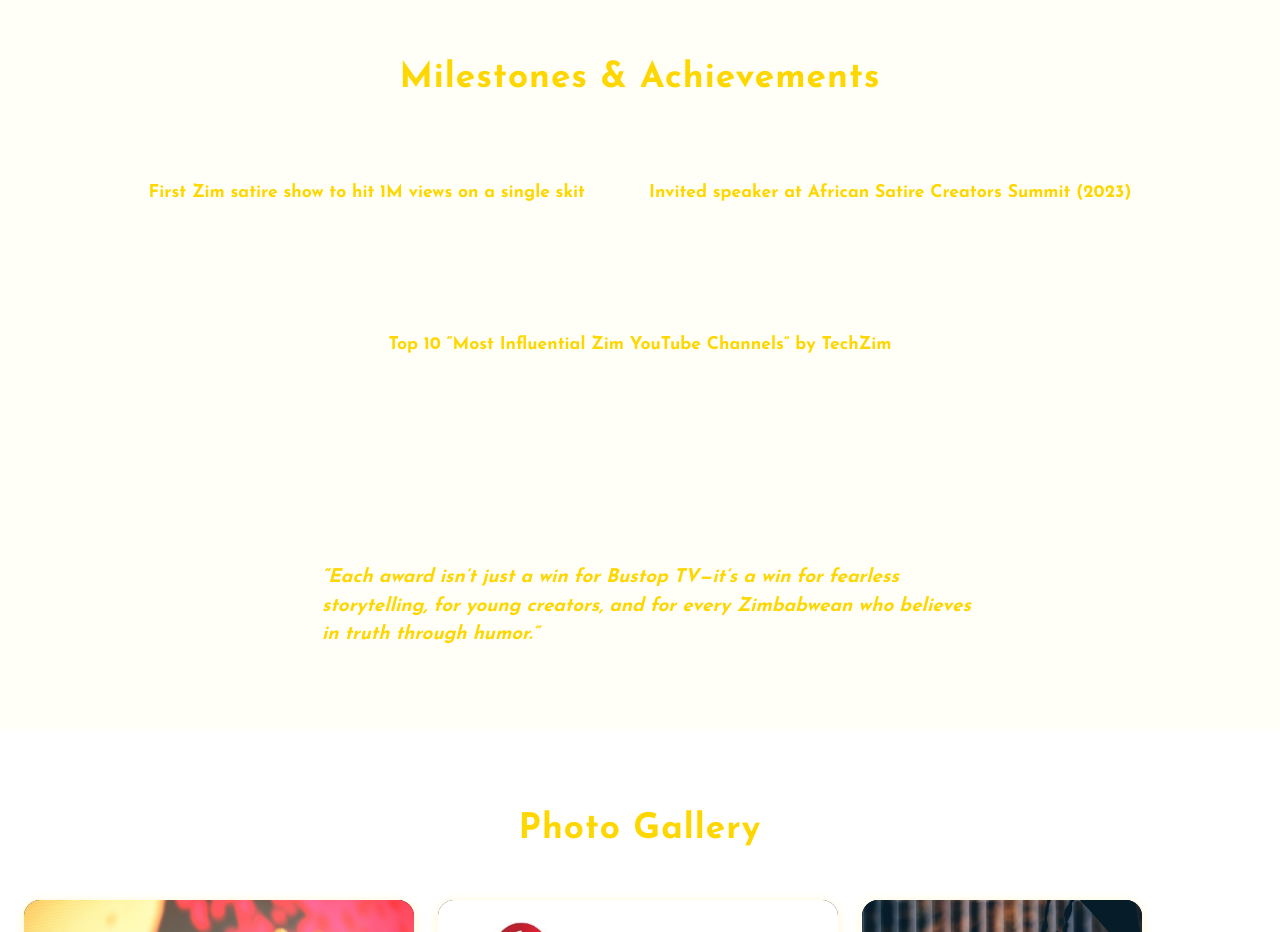
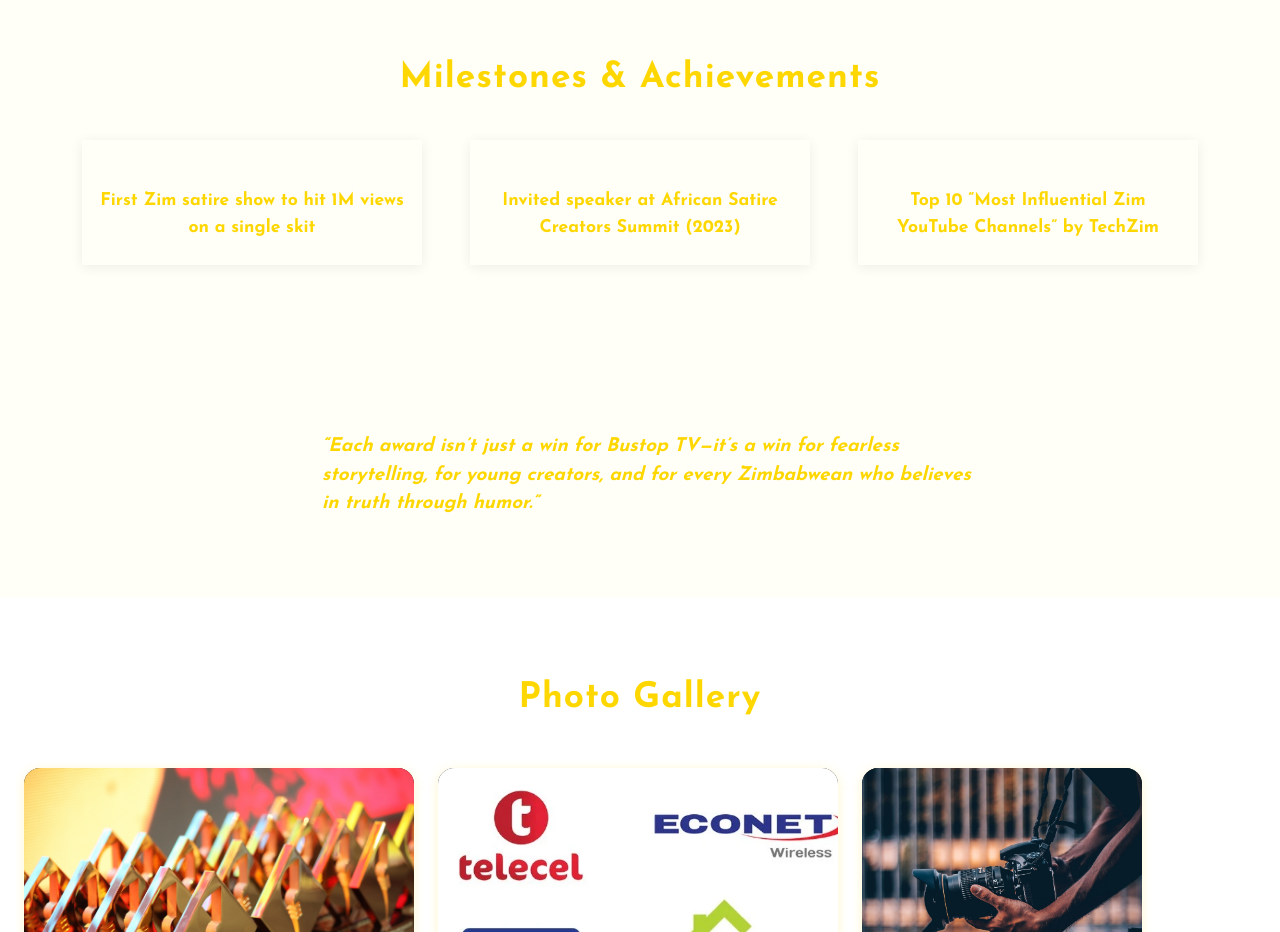
Before and after one commit to lyle-bongani/bustp, a Next.js app: page /awards in a window 1280 px wide. Shown: the part 1760-2692 px from the top of the page. Built offline with nearby package versions, Linux system fonts and the light colour scheme; some icons are missing.

Commit message:
trail commit

```diff
--- a/src/app/about/components/MeetTheTeam.tsx
+++ b/src/app/about/components/MeetTheTeam.tsx
@@ -1,6 +1,5 @@
 import Box from '@mui/material/Box';
 import Typography from '@mui/material/Typography';
-import Grid from '@mui/material/Grid';
 import Card from '@mui/material/Card';
 import CardContent from '@mui/material/CardContent';
 import Avatar from '@mui/material/Avatar';
@@ -18,9 +17,9 @@ export default function MeetTheTeam() {
             <Typography variant="h2" sx={{ fontFamily: 'Josefin Sans', fontWeight: 700, fontSize: { xs: '2rem', md: '2.2rem' }, color: '#E30613', mb: 4, textAlign: 'center' }}>
                 Meet the Team
             </Typography>
-            <Grid container spacing={4} justifyContent="center">
+            <Box sx={{ display: 'flex', flexWrap: 'wrap', justifyContent: 'center', gap: 4 }}>
                 {team.map((member, idx) => (
-                    <Grid item xs={12} sm={6} md={3} key={idx}>
+                    <Box key={idx} sx={{ flex: { xs: '1 1 100%', sm: '1 1 45%', md: '1 1 22%' }, minWidth: 220, maxWidth: 320, m: 1 }}>
                         <Card sx={{ borderRadius: 3, boxShadow: '0 2px 12px rgba(0,0,0,0.04)', p: 2, display: 'flex', flexDirection: 'column', alignItems: 'center' }}>
                             <Avatar src={member.img} alt={member.name} sx={{ width: 80, height: 80, mb: 2 }} />
                             <CardContent sx={{ textAlign: 'center' }}>
@@ -29,9 +28,9 @@ export default function MeetTheTeam() {
                                 <Typography sx={{ fontFamily: 'Josefin Sans', color: '#222', fontSize: '0.98rem' }}>{member.bio}</Typography>
                             </CardContent>
                         </Card>
-                    </Grid>
+                    </Box>
                 ))}
-            </Grid>
+            </Box>
         </Box>
     );
 }
--- a/src/app/about/components/WhatWeDo.tsx
+++ b/src/app/about/components/WhatWeDo.tsx
@@ -1,6 +1,5 @@
 import Box from '@mui/material/Box';
 import Typography from '@mui/material/Typography';
-import Grid from '@mui/material/Grid';
 import Card from '@mui/material/Card';
 import CardContent from '@mui/material/CardContent';
 import MovieIcon from '@mui/icons-material/Movie';
@@ -32,9 +31,9 @@ export default function WhatWeDo() {
             <Typography sx={{ fontFamily: 'Josefin Sans', fontSize: '1.12rem', color: '#222', mb: 4, maxWidth: 700, mx: 'auto', textAlign: 'center' }}>
                 We create content that entertains, educates, and provokes thought—using humor to break barriers and spark conversations. Our work blends satire, documentary, and real-life stories to reflect the Zimbabwean experience.
             </Typography>
-            <Grid container spacing={3} justifyContent="center">
+            <Box sx={{ display: 'flex', flexWrap: 'wrap', justifyContent: 'center', gap: 4 }}>
                 {items.map((item, idx) => (
-                    <Grid item xs={12} sm={6} md={3} key={idx}>
+                    <Box key={idx} sx={{ flex: { xs: '1 1 100%', sm: '1 1 45%', md: '1 1 22%' }, minWidth: 220, maxWidth: 320, m: 1 }}>
                         <Card sx={{ borderRadius: 3, boxShadow: '0 2px 12px rgba(0,0,0,0.04)', p: 1, height: '100%', display: 'flex', flexDirection: 'column', alignItems: 'center', justifyContent: 'center' }}>
                             <CardContent sx={{ display: 'flex', flexDirection: 'column', alignItems: 'center', gap: 1 }}>
                                 {item.icon}
@@ -42,9 +41,9 @@ export default function WhatWeDo() {
                                 <Typography sx={{ fontFamily: 'Josefin Sans', fontSize: '0.98rem', color: '#222', textAlign: 'center' }}>{item.desc}</Typography>
                             </CardContent>
                         </Card>
-                    </Grid>
+                    </Box>
                 ))}
-            </Grid>
+            </Box>
             <Typography sx={{ fontFamily: 'Josefin Sans', fontSize: '1.08rem', color: '#444', mt: 4, textAlign: 'center', maxWidth: 700, mx: 'auto' }}>
                 Whether it’s a viral skit or a powerful interview, Bustop TV’s content inspires laughter, dialogue, and change across generations.
             </Typography>
--- a/src/app/awards/components/Milestones.tsx
+++ b/src/app/awards/components/Milestones.tsx
@@ -1,6 +1,5 @@
 import Box from '@mui/material/Box';
 import Typography from '@mui/material/Typography';
-import Grid from '@mui/material/Grid';
 import CheckCircleIcon from '@mui/icons-material/CheckCircle';
 import EmojiEmotionsIcon from '@mui/icons-material/EmojiEmotions';
 import TrendingUpIcon from '@mui/icons-material/TrendingUp';
@@ -17,16 +16,16 @@ export default function Milestones() {
             <Typography variant="h2" sx={{ fontFamily: 'Josefin Sans', fontWeight: 900, fontSize: { xs: '2rem', md: '2.2rem' }, color: '#FFD700', mb: 4, textAlign: 'center', letterSpacing: 1 }}>
                 Milestones & Achievements
             </Typography>
-            <Grid container spacing={4} justifyContent="center">
+            <Box sx={{ display: 'flex', flexWrap: 'wrap', justifyContent: 'center', gap: 4 }}>
                 {milestones.map((m, idx) => (
-                    <Grid item xs={12} sm={6} md={4} key={idx}>
-                        <Box sx={{ display: 'flex', flexDirection: 'column', alignItems: 'center', p: 2, borderRadius: 0, background: 'none', color: '#222', minHeight: 120 }}>
+                    <Box key={idx} sx={{ flex: { xs: '1 1 100%', sm: '1 1 45%', md: '1 1 28%' }, minWidth: 220, maxWidth: 340, m: 1 }}>
+                        <Box sx={{ display: 'flex', flexDirection: 'column', alignItems: 'center', p: 2, borderRadius: 0, background: 'none', color: '#222', minHeight: 120, boxShadow: '0 2px 12px rgba(0,0,0,0.07)' }}>
                             {m.icon}
                             <Typography sx={{ fontFamily: 'Josefin Sans', fontWeight: 700, color: '#FFD700', fontSize: '1.1rem', mt: 2, mb: 1, textAlign: 'center' }}>{m.label}</Typography>
                         </Box>
-                    </Grid>
+                    </Box>
                 ))}
-            </Grid>
+            </Box>
         </Box>
     );
 }
--- a/src/components/home/HomeNews.tsx
+++ b/src/components/home/HomeNews.tsx
@@ -1,6 +1,5 @@
 "use client";
 
-import Grid from '@mui/material/Grid';
 import Card from '@mui/material/Card';
 import Typography from '@mui/material/Typography';
 import Button from '@mui/material/Button';
@@ -48,8 +47,8 @@ export default function HomeNews() {
                         See More News
                     </Button>
                 </Box>
-                <Grid container spacing={3}>
-                    <Grid item xs={12} md={9}>
+                <Box sx={{ display: 'flex', flexWrap: 'wrap', gap: 3 }}>
+                    <Box sx={{ flex: 1, minWidth: { xs: '100%', md: '70%' } }}>
                         {news[0] && (
                             <Card sx={{ position: 'relative', borderRadius: 4, overflow: 'hidden', height: { xs: 400, md: 500 }, minHeight: 400, boxShadow: '0 4px 32px rgba(0,0,0,0.08)' }}>
                                 <Box sx={{ position: 'relative', width: '100%', height: { xs: 400, md: 500 }, minHeight: 400 }}>
@@ -72,8 +71,8 @@ export default function HomeNews() {
                                 </Box>
                             </Card>
                         )}
-                    </Grid>
-                    <Grid item xs={12} md={3}>
+                    </Box>
+                    <Box sx={{ flex: 1, minWidth: { xs: '100%', md: '30%' } }}>
                         <Box sx={{ display: 'flex', flexDirection: 'column', gap: 2, height: '100%' }}>
                             {news.slice(1, 4).map((item, idx) => (
                                 <Card key={idx} sx={{ display: 'flex', alignItems: 'center', borderRadius: 3, background: 'rgba(227,6,19,0.06)', boxShadow: '0 2px 12px rgba(0,0,0,0.06)', p: 1, minHeight: 90 }}>
@@ -97,8 +96,8 @@ export default function HomeNews() {
                                 </Card>
                             ))}
                         </Box>
-                    </Grid>
-                </Grid>
+                    </Box>
+                </Box>
             </Box>
         </section>
     );
--- a/src/components/home/HomePrograms.tsx
+++ b/src/components/home/HomePrograms.tsx
@@ -1,5 +1,4 @@
 import Link from 'next/link';
-import Grid from '@mui/material/Grid';
 import Card from '@mui/material/Card';
 import CardContent from '@mui/material/CardContent';
 import Typography from '@mui/material/Typography';
@@ -7,6 +6,7 @@ import EmojiEmotionsIcon from '@mui/icons-material/EmojiEmotions';
 import MovieIcon from '@mui/icons-material/Movie';
 import GroupsIcon from '@mui/icons-material/Groups';
 import CampaignIcon from '@mui/icons-material/Campaign';
+import Box from '@mui/material/Box';
 
 const programs = [
     {
@@ -40,9 +40,9 @@ export default function HomePrograms() {
             <Typography sx={{ fontFamily: 'Josefin Sans', fontSize: '1.15rem', color: '#222', mb: 4, maxWidth: 700, mx: 'auto' }}>
                 Explore our diverse range of programs and shows that entertain, educate, and inspire audiences across Zimbabwe and beyond.
             </Typography>
-            <Grid container spacing={3} justifyContent="center" sx={{ mb: 4 }}>
+            <Box sx={{ display: 'flex', flexWrap: 'wrap', justifyContent: 'center', gap: 4, mb: 4 }}>
                 {programs.map((prog, idx) => (
-                    <Grid item xs={12} sm={6} md={3} key={idx}>
+                    <Box key={idx} sx={{ flex: { xs: '1 1 100%', sm: '1 1 45%', md: '1 1 22%' }, minWidth: 220, maxWidth: 320, m: 1 }}>
                         <Card sx={{ borderRadius: 3, boxShadow: '0 2px 12px rgba(0,0,0,0.04)', p: 1, transition: 'transform 0.2s', '&:hover': { transform: 'translateY(-6px)', boxShadow: '0 6px 24px rgba(227,6,19,0.08)' } }}>
                             <CardContent sx={{ display: 'flex', flexDirection: 'column', alignItems: 'center', gap: 1 }}>
                                 {prog.icon}
@@ -50,9 +50,9 @@ export default function HomePrograms() {
                                 <Typography sx={{ fontFamily: 'Josefin Sans', fontSize: '0.98rem', color: '#222' }}>{prog.desc}</Typography>
                             </CardContent>
                         </Card>
-                    </Grid>
+                    </Box>
                 ))}
-            </Grid>
+            </Box>
             <Link href="/programs" style={{ color: '#E30613', fontWeight: 600, fontFamily: 'Josefin Sans', fontSize: '1.1rem', textDecoration: 'underline' }}>See programs</Link>
         </section>
     );
```
